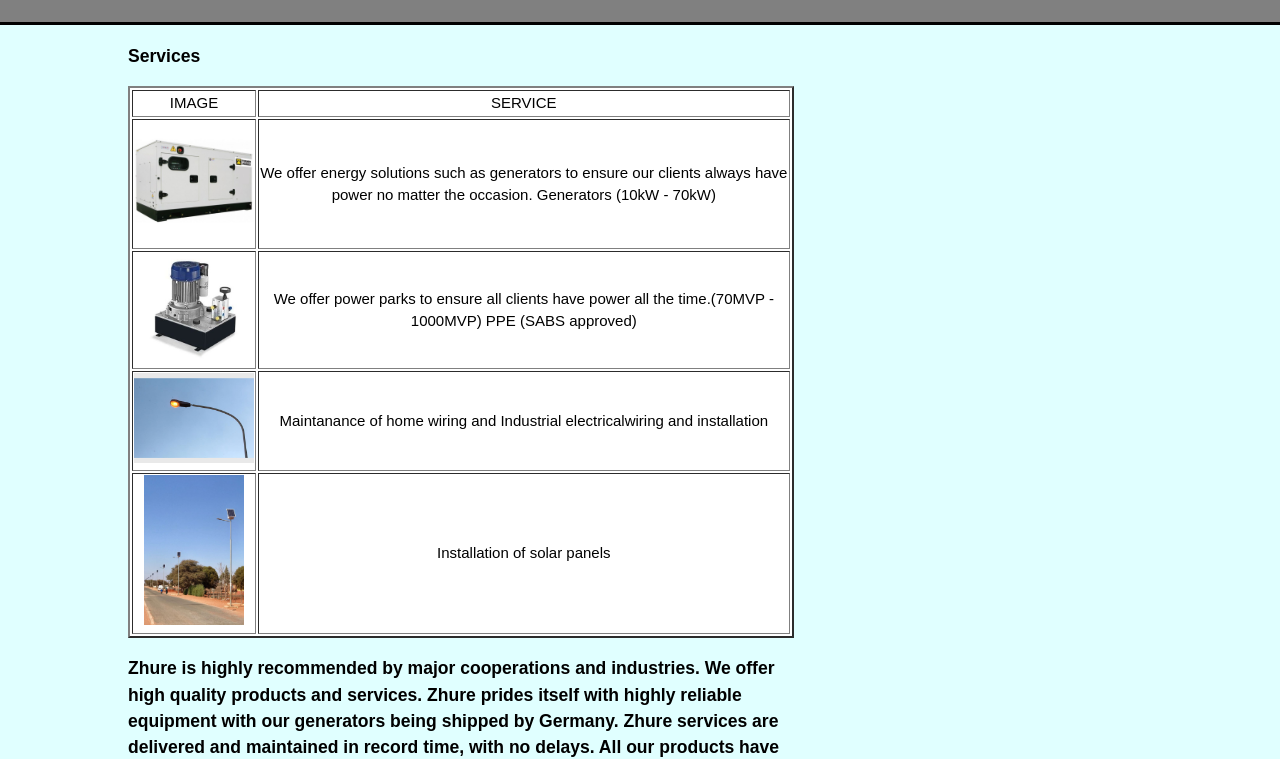
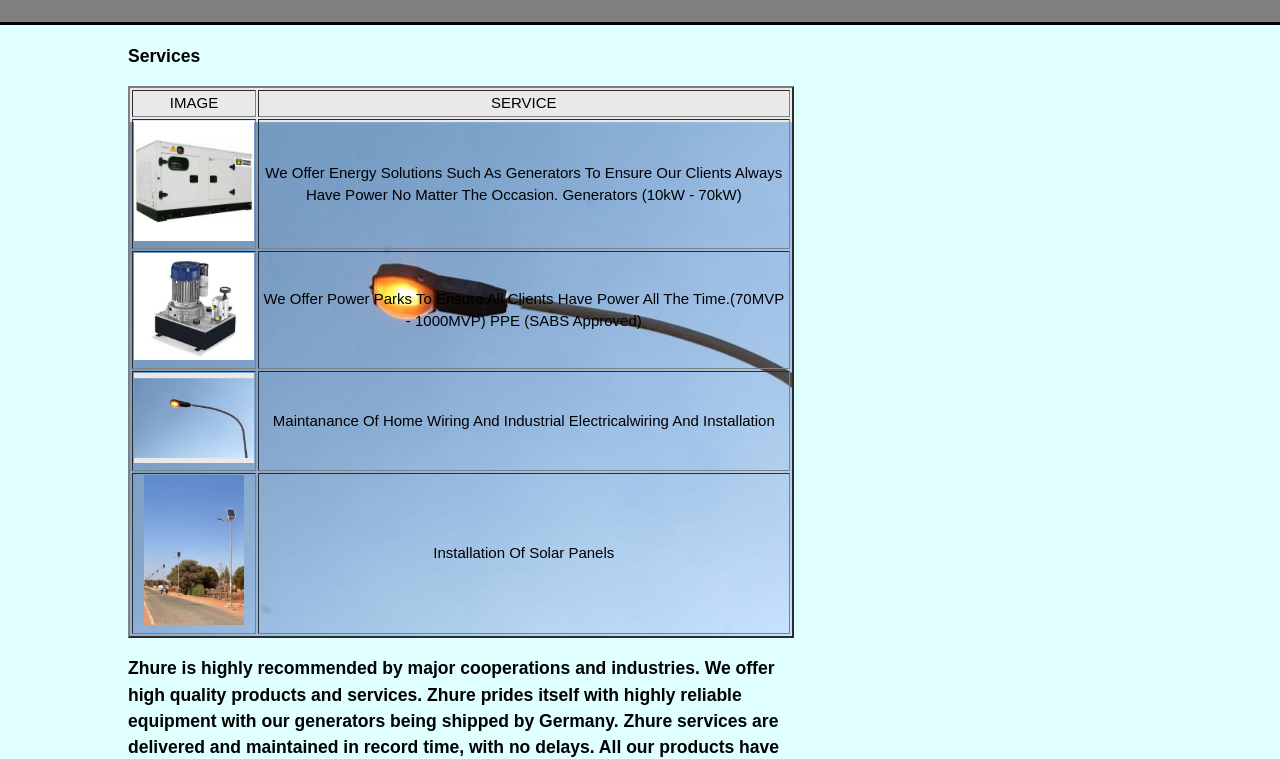
Before and after one commit to S-mic/ogtech-css-tuts, a plain HTML site: page CSS_LEVEL_TWO/Zhure Assessment/services.html in a window 1280 px wide. Shown: the part 48-807 px from the top of the page. Drawn offline with Linux system fonts and the light colour scheme.

Commit message:
style.css work

```diff
--- a/CSS_LEVEL_TWO/Zhure Assessment/style.css
+++ b/CSS_LEVEL_TWO/Zhure Assessment/style.css
@@ -151,7 +151,7 @@ ul#services li {
     padding: 20px;
     border: #cccccc solid 1px;
     margin-bottom: 5px;
-    background: grey;
+    background:grey;
 }
 
 image {
@@ -163,4 +163,6 @@ table {
     float: none;
     text-align: center;
     text-decoration: solid;
+    text-transform: capitalize;
+    background: url(./IMG/street\ light\ 2.jpg);
 }
--- a/FX-IT Assessment/style.css
+++ b/FX-IT Assessment/style.css
@@ -19,6 +19,7 @@ header nav {
     width: 80%;
     margin: auto;
     overflow: hidden;
+    justify-content: center;
 }
 ul {
     margin: 0;
@@ -67,6 +68,7 @@ header li {
     float: left;
     display: inline;
     padding: 0 20px 0 20px;
+
 }
 
 header #branding {
@@ -169,6 +171,7 @@ ul#services li{
     border: #cccccc solid 1px;
     margin-bottom: 5px;
     background: lightgrey;
+
 }
 image{
     float: center;
```
